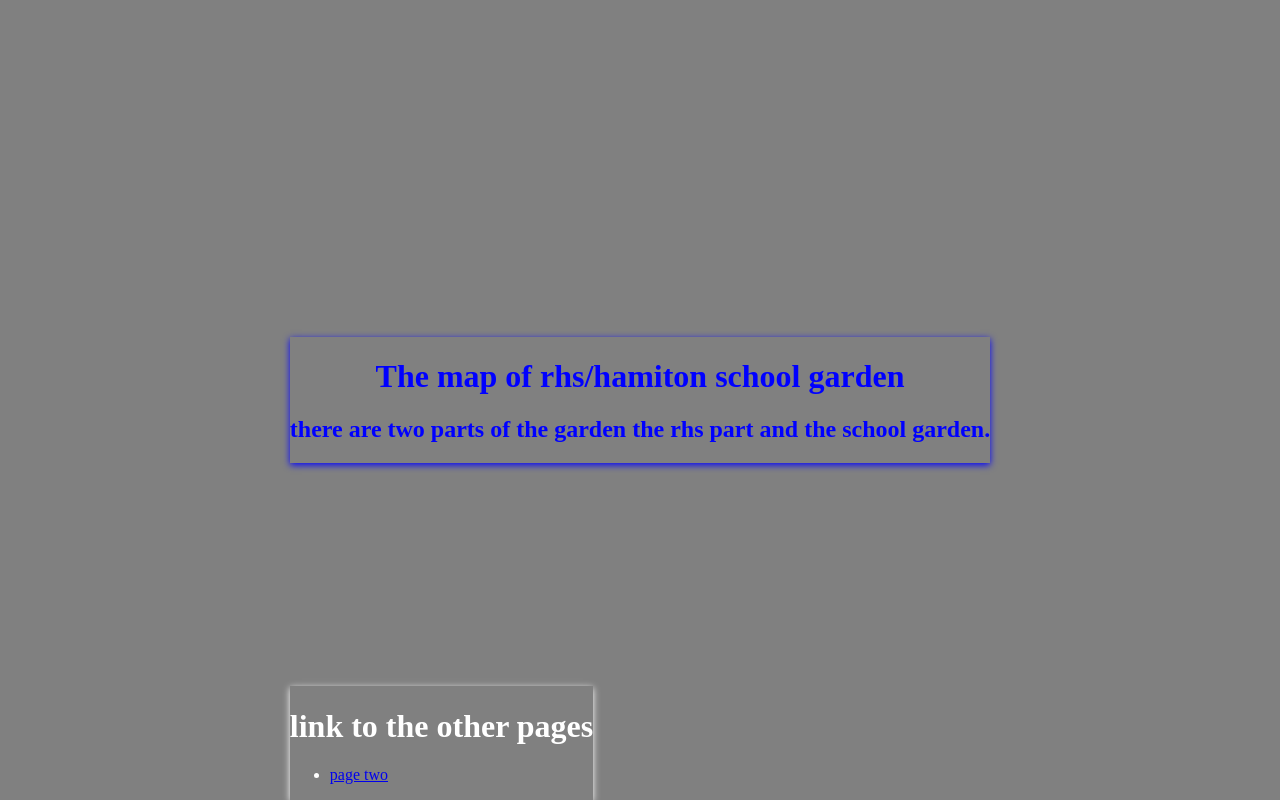
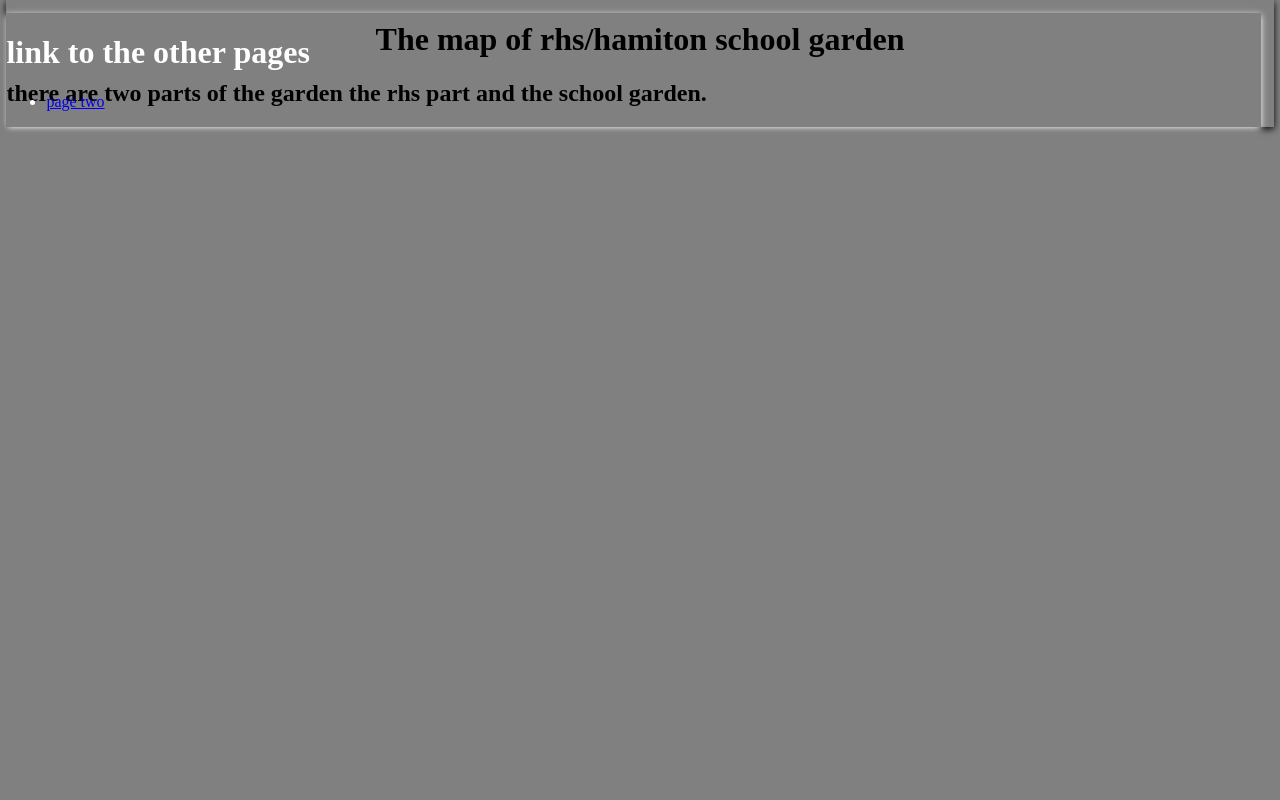
Before and after one commit to sinpermans21/website-I-m-doing-for-ncea, a plain HTML site: page green website/index.htm in a window 1280 px wide. Drawn offline with Linux system fonts and the light colour scheme; files that its build step writes are made by us from their sources.

Commit message:
Update style.css
updated with what i had before the filegot deleted

```diff
--- a/green website/style.css
+++ b/green website/style.css
@@ -22,8 +22,10 @@ text-align: center;
 /* this is to make a box around the title */
 #wrapper{
 box-shadow: 0 2px 7px;
-color:blue;
-margin:10;
+color:black;
+position: absolute;
+top:0;
+width:99%
 }
 
 #links {
@@ -31,6 +33,7 @@ box-shadow: 0 2px 7px;
 color:white;
 position: absolute;
 bottom:0;
+width:99%;
 }
 
 
```
